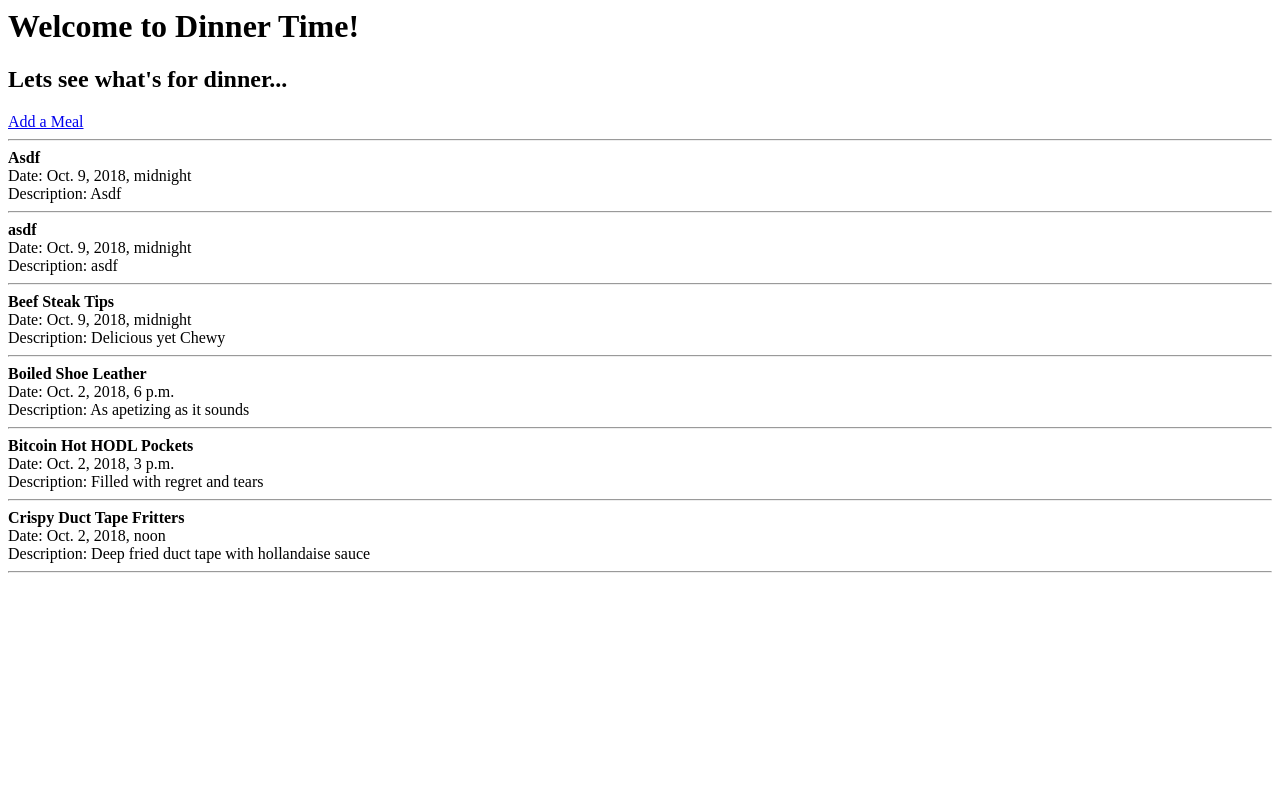
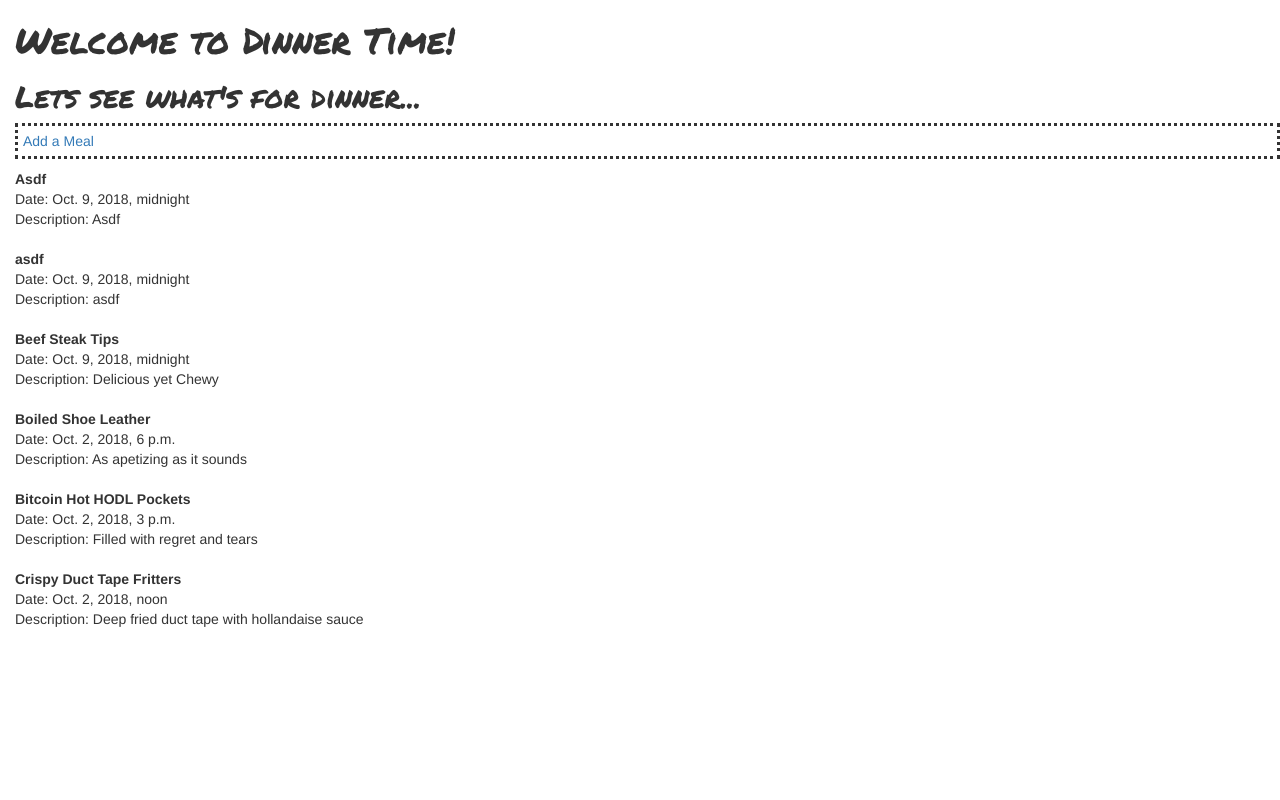
Before and after one commit to rxt1077/dinner_time, a Django app: page /meals/ in a window 1280 px wide. Run offline with Django 3.2, Linux system fonts and the light colour scheme; data comes from the database, SQL or seed files in the repository; both versions use the stored data as it was after the commit; some libraries are stand-ins or nearby versions.

Commit message:
Stylizing

```diff
--- /dev/null
+++ b/meals/static/css/index.css
@@ -0,0 +1,17 @@
+body {
+	padding-left: 15px;
+}
+
+h1, h2 {
+	font-family: 'Permanent Marker', cursive;
+}
+
+.meal {
+    padding-top: 10px;
+    padding-bottom: 10px;
+}
+
+.add {
+    border-style: dotted;
+    padding: 5px;
+}
--- a/meals/templates/meals/index.html
+++ b/meals/templates/meals/index.html
@@ -1,12 +1,23 @@
+{% load static %}
+<html>
+    <head>
+        <link rel="stylesheet" href="http://maxcdn.bootstrapcdn.com/bootstrap/3.2.0/css/bootstrap.min.css">
+        <link rel="stylesheet" href="http://maxcdn.bootstrapcdn.com/bootstrap/3.2.0/css/bootstrap-theme.min.css">
+        <link rel="stylesheet" href="https://fonts.googleapis.com/css?family=Permanent+Marker">
+        <link rel="stylesheet" href="{% static 'css/index.css' %}">
+    </head>
+    <body>
         <h1>Welcome to Dinner Time!</h1>
         <h2>Lets see what's for dinner...</h2>
+        <div class=add>
             <a href="add">Add a Meal</a>
-<hr>
+        </div>
         {% for meal in meals %}
-<div>
+        <div class=meal>
         <div><b>{{ meal.title }}</b></div>
             <div>Date: {{ meal.date }}</div>
             <div>Description: {{ meal.description }}</div>
-	<hr>
         </div>
+    </body>
     {% endfor %}
+</html>
```
Also changed, not shown: db.sqlite3. Lines whose indentation alone changed are shown as unchanged.
